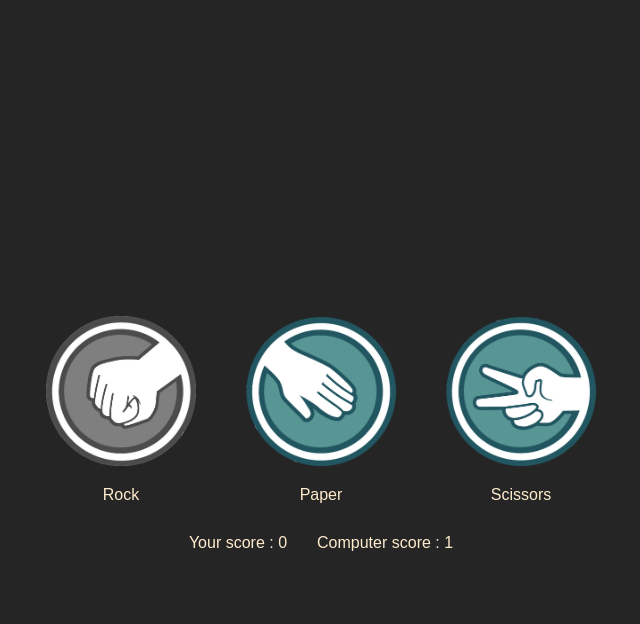
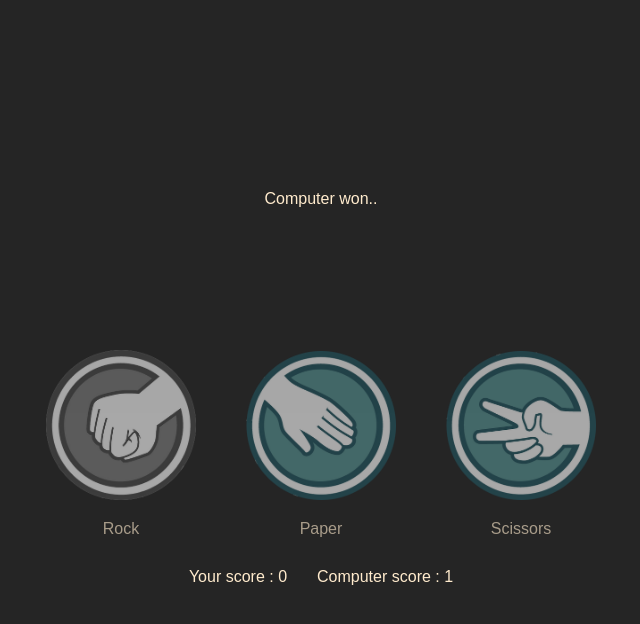
Before and after one commit to Jason-Kawala/RockPaperScissors_js, a plain HTML site: page index.html in a window 1280 px wide. Both pictures are taken after a click on the element "Rock". Shown: the part 96-720 px from the top of the page, without its empty margins (319-959 px from the left). Drawn offline with Linux system fonts and the light colour scheme; a web font is replaced by a local one.

Commit message:
text result displayed + icons interaction on hover

```diff
--- a/index.html
+++ b/index.html
@@ -10,6 +10,7 @@
 <body>
     <h1 style="text-align: center;" class="title">Rock Paper Scissors</h1>
 
+    <p class="result"></p>
     <div class='container'>
         <div class="game">
             <div class="icon rock"> <img src='./img/rock.png'>Rock</div>
--- a/js/rps.js
+++ b/js/rps.js
@@ -1,6 +1,7 @@
 const icons = document.querySelectorAll('.icon');
 const player = document.querySelector('.player span');
 const computer = document.querySelector('.computer span');
+const result = document.querySelector('.result');
 let playerScore = 0;
 let computerScore = 0;
 
@@ -14,11 +15,11 @@ icons.forEach(icon => {
         player.innerHTML = playerScore;
         computer.innerHTML = computerScore;
         if (round == 0) {
-            console.log('Tie');
+            result.innerHTML = 'Tie';
         } else if (round == 2) {
-            console.log('You won!')
+            result.innerHTML = 'You won!'
         } else {
-            console.log('Computer won')
+            result.innerHTML = 'Computer won..'
         }
     })
 })
--- a/style.css
+++ b/style.css
@@ -22,7 +22,7 @@ body {
     flex-direction: column;
     align-items: center;
     justify-items: center;
-    justify-content: space-between;
+    justify-content: space-evenly;
     flex: 1;
     font-family: 'Mochiy Pop P One', sans-serif;
     color: blanchedalmond;
@@ -44,9 +44,9 @@ body {
     flex-direction: column;
     gap: 30px;
     align-items: center;
-    justify-content: flex-start;
+    justify-content:flex-start;
+    margin-top: 10%;
     flex: 1;
-    margin-top: 25%;
 }
 
 img {
@@ -59,4 +59,15 @@ img {
     justify-content: center;
     align-items: center;
     gap: 20px;
+    opacity: 0.6;
+    transition: 0.1s;
 }
+
+.result {
+    margin-top: 15%;
+}
+
+.icon:hover {
+    opacity: 1;
+    transform: scale(1.1);
+}
```
